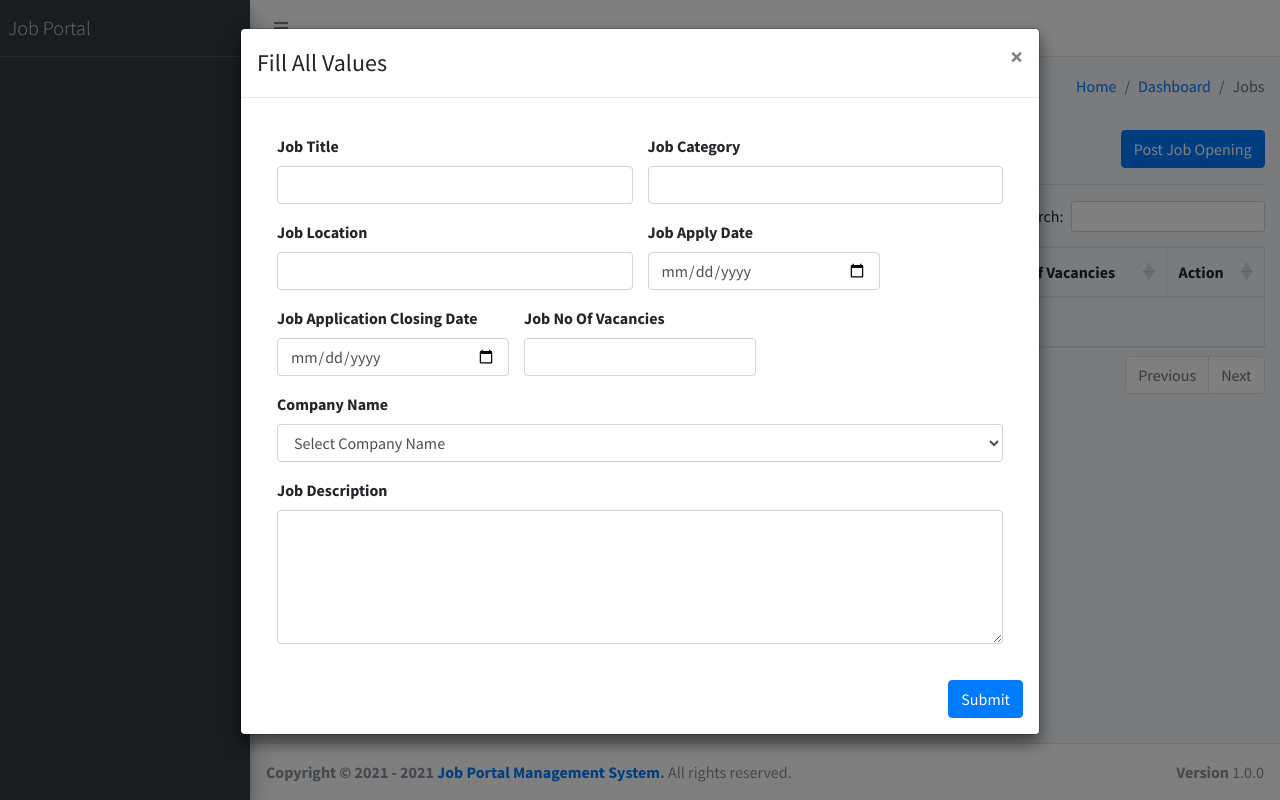
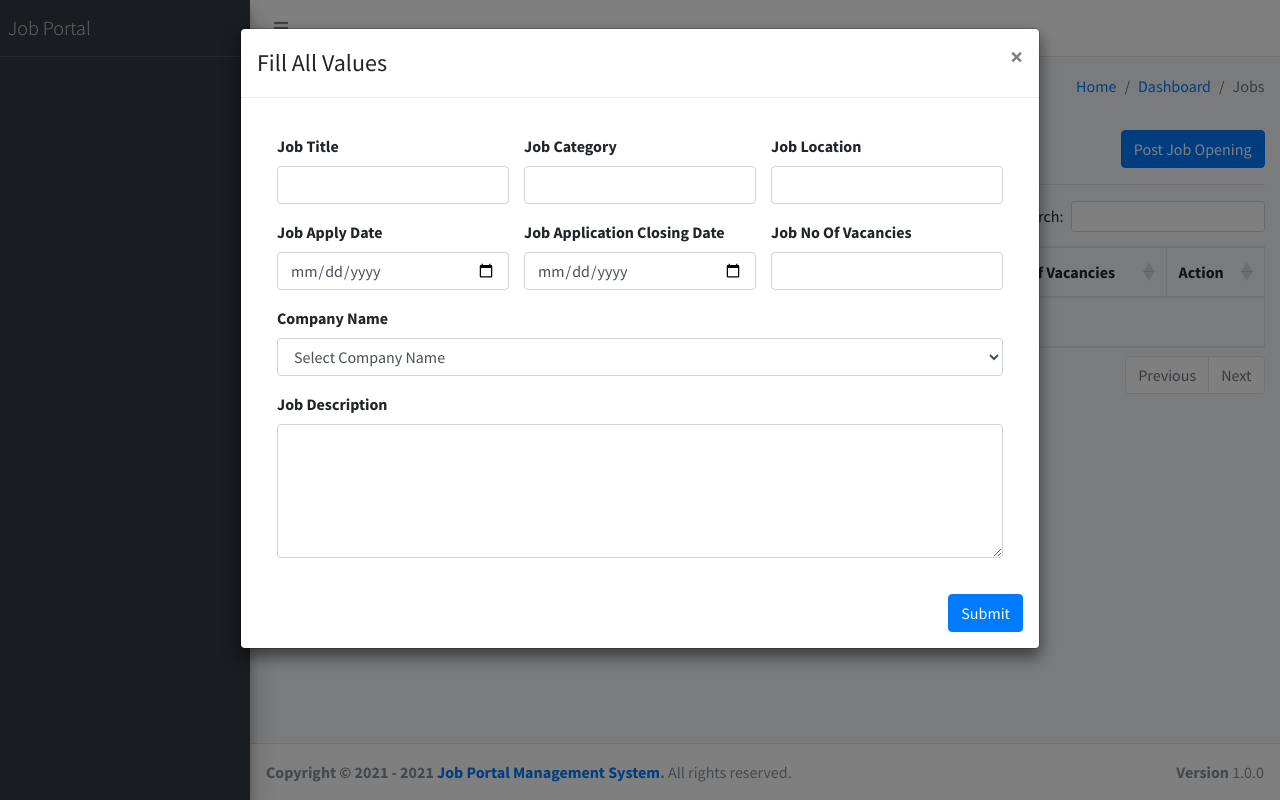
Before and after one commit to MartMbithi/Job-portal, a PHP site: page /views/jobs in a window 1280 px wide, after a click on "Post Job Opening". Run offline with PHP 8.4, Linux system fonts and the light colour scheme; the visitor is signed in with stand-in values (Sample User, id 1); data that the repository does not hold is empty; some libraries are stand-ins or nearby versions.

Commit message:
Unit Tests Passed On Jobs

```diff
--- a/views/jobs.php
+++ b/views/jobs.php
@@ -145,15 +145,15 @@ require_once('../partials/head.php');
                                     <form method="post" enctype="multipart/form-data" role="form">
                                         <div class="card-body">
                                             <div class="row">
-                                                <div class="form-group col-md-6">
+                                                <div class="form-group col-md-4">
                                                     <label for="">Job Title</label>
                                                     <input type="text" required name="Job_title" class="form-control">
                                                 </div>
-                                                <div class="form-group col-md-6">
+                                                <div class="form-group col-md-4">
                                                     <label for="">Job Category</label>
                                                     <input type="text" required name="Job_Category" class="form-control">
                                                 </div>
-                                                <div class="form-group col-md-6">
+                                                <div class="form-group col-md-4">
                                                     <label for="">Job Location</label>
                                                     <input type="text" required name="Job_location" class="form-control">
                                                 </div>
@@ -235,7 +235,7 @@ require_once('../partials/head.php');
                                             <td><?php echo $jobs->Job_location; ?></td>
                                             <td>
                                                 Application Date: <?php echo date('d M Y', strtotime($jobs->Job_apply_date)); ?><br>
-                                                Closing Date :<?php echo date('d M Y', strtotime($jobs->Job_Last_application_date)); ?>
+                                                Closing Date : <?php echo date('d M Y', strtotime($jobs->Job_Last_application_date)); ?>
                                             </td>
                                             <td><?php echo $jobs->Job_No_of_vacancy; ?></td>
                                             <td>
@@ -261,16 +261,16 @@ require_once('../partials/head.php');
                                                                 <form method="post" enctype="multipart/form-data" role="form">
                                                                     <div class="card-body">
                                                                         <div class="row">
-                                                                            <div class="form-group col-md-6">
+                                                                            <div class="form-group col-md-4">
                                                                                 <label for="">Job Title</label>
                                                                                 <input type="text" required name="Job_title" value="<?php echo $jobs->Job_title; ?>" class="form-control">
                                                                                 <input type="hidden" required name="Job_id" value="<?php echo $jobs->Job_id; ?>" class="form-control">
                                                                             </div>
-                                                                            <div class="form-group col-md-6">
+                                                                            <div class="form-group col-md-4">
                                                                                 <label for="">Job Category</label>
                                                                                 <input type="text" required name="Job_Category" value="<?php echo $jobs->Job_Category; ?>" class="form-control">
                                                                             </div>
-                                                                            <div class="form-group col-md-6">
+                                                                            <div class="form-group col-md-4">
                                                                                 <label for="">Job Location</label>
                                                                                 <input type="text" required name="Job_location" value="<?php echo $jobs->Job_location; ?>" class="form-control">
                                                                             </div>
@@ -293,7 +293,7 @@ require_once('../partials/head.php');
                                                                         </div>
                                                                     </div>
                                                                     <div class="text-right">
-                                                                        <button type="submit" name="add_job" class="btn btn-primary">Submit</button>
+                                                                        <button type="submit" name="update_job" class="btn btn-primary">Submit</button>
                                                                     </div>
                                                                 </form>
 
```
